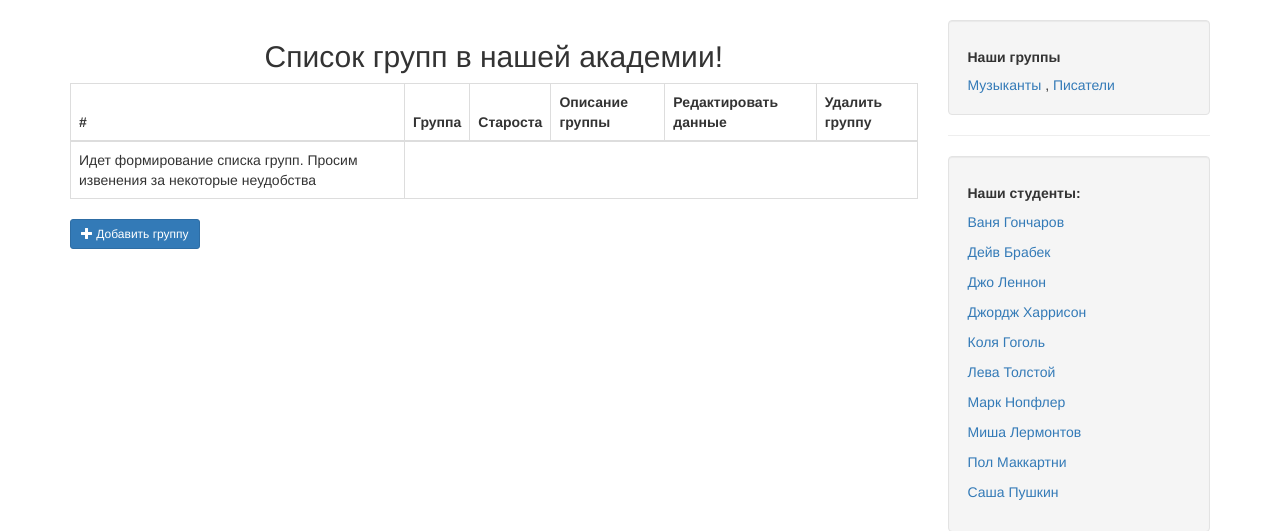
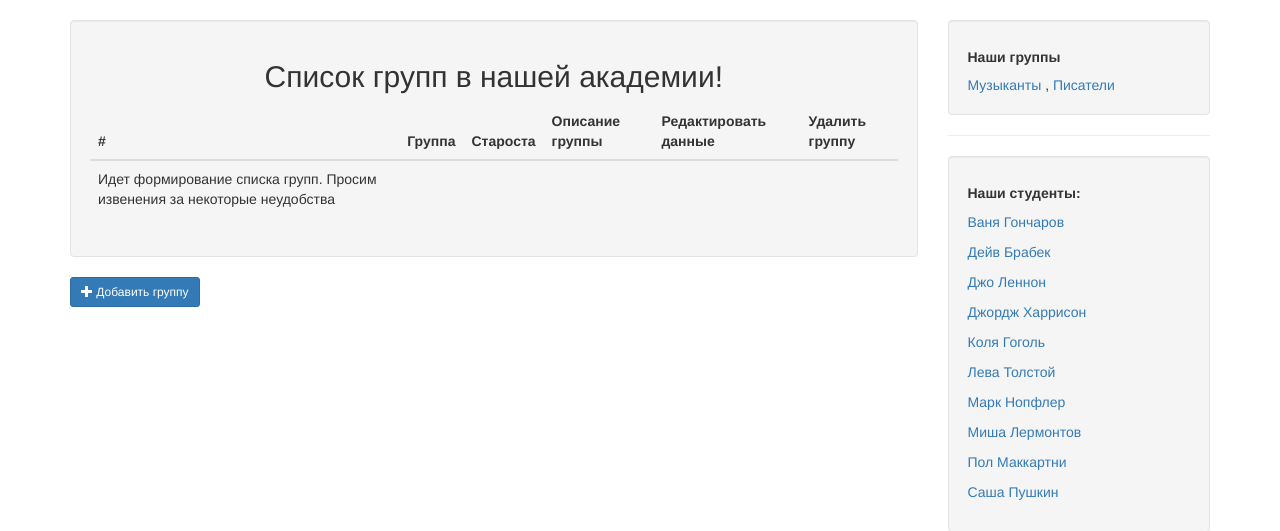
Before and after one commit to IvanSimeyko/codeon_test, a Django app: template students/templates/students/group_list.html in a window 1280 px wide. Shown: the part 50-581 px from the top of the page. Run offline with Django 3.2, Linux system fonts and the light colour scheme; the template is opened without the code that fills it, so the values that code supplies are empty; data comes from the database, SQL or seed files in the repository; parts of the project's set-up code (start-up, migrations or seed data) failed here and were passed over; some libraries are stand-ins or nearby versions.

Commit message:
fix html

```diff
--- a/students/templates/students/group_list.html
+++ b/students/templates/students/group_list.html
@@ -16,7 +16,9 @@
         </ul>
     {% endif %}
 
-    <table class="table table-bordered">
+    <div class="well">
+    <div class="table-responsive">
+    <table class="table table-hover">
           <h2 class="text-center"> Список групп в нашей академии! </h2>
 
           <thead>
@@ -61,6 +63,8 @@
               {% endfor %}
           </tbody>
       </table>
+    </div>
+    </div>
 
 
     <div class="left">
```
